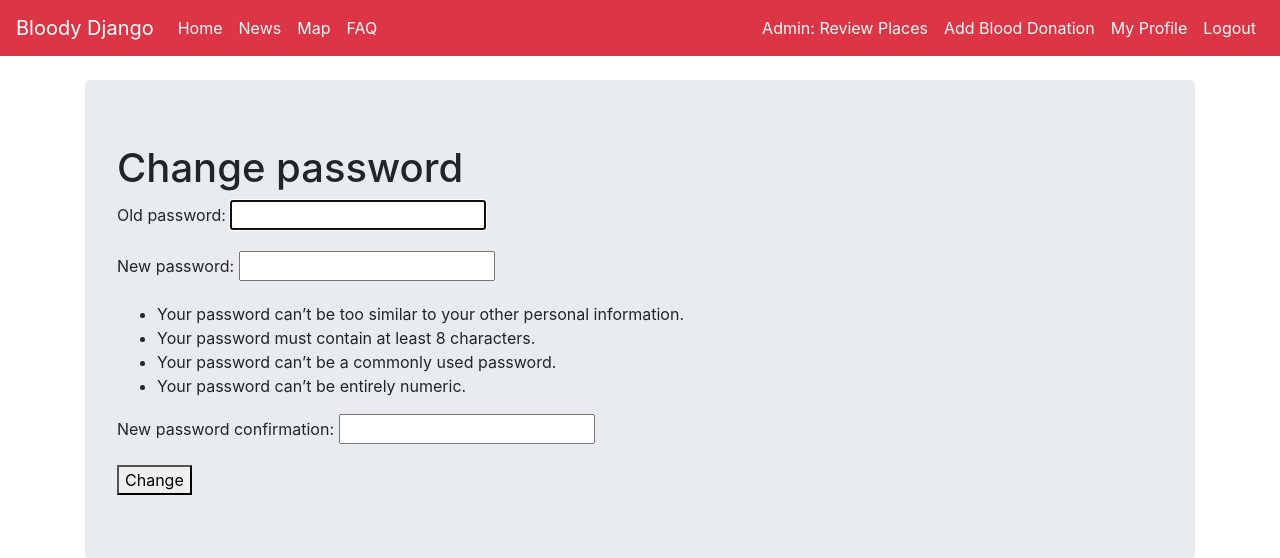
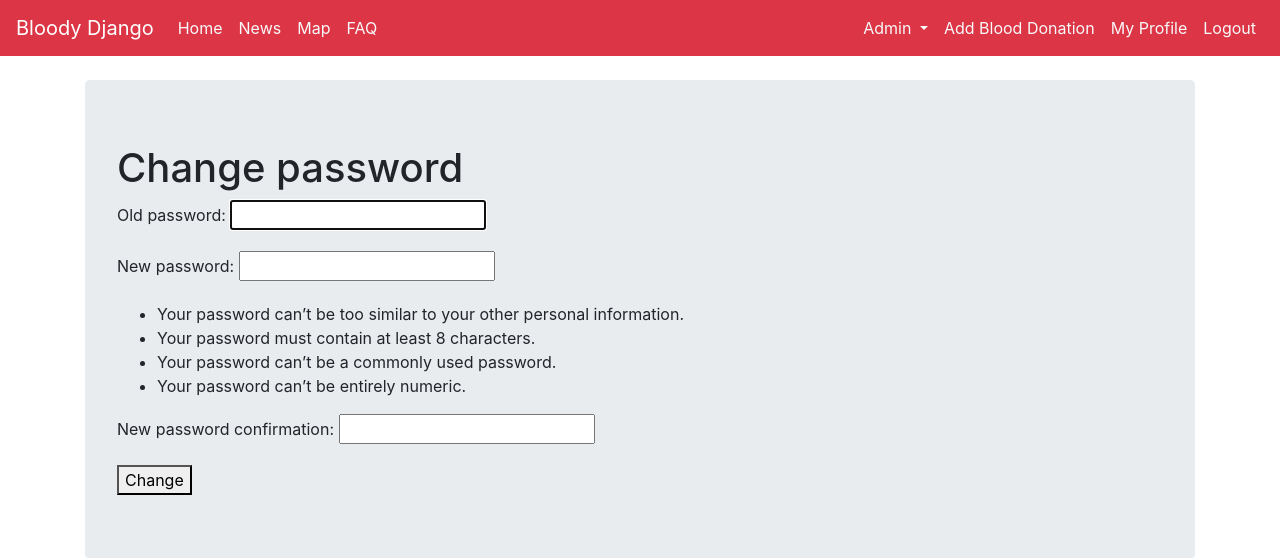
Before and after one commit to chmey/django-giving-blood, a Django app: page /auth/change_password in a window 1280 px wide. Shown: the top 558 px of the page. Run offline with Django 3.2, Linux system fonts and the light colour scheme; the visitor is signed in with stand-in values (Sample User, id 1); some libraries are stand-ins or nearby versions.

Commit message:
Add Admin Links to Base Template

```diff
--- a/web/templates/base.html
+++ b/web/templates/base.html
@@ -31,7 +31,15 @@
        </ul>
        <div class="navbar-nav">
          {% if user.is_superuser %}
-         <a class="nav-link text-light" href="{% url 'admin:review-place-index' %}">Admin: Review Places</a>
+         <div class="nav-item dropdown">
+           <a class="nav-link text-light dropdown-toggle" href="#" id="navbarDropdown" role="button" data-toggle="dropdown" aria-haspopup="true" aria-expanded="false">
+             Admin
+           </a>
+           <div class="dropdown-menu bg-danger" aria-labelledby="navbarDropdown">
+             <a class="nav-link text-light" href="{% url 'admin:review-place-index' %}">Review Places</a>
+             <a class="nav-link text-light" href="{% url 'admin:upload-donation-places' %}">Import Places</a>
+           </div>
+         </div>
          {%endif%}
          {% if user.is_authenticated %}
          <a class="nav-link text-light" href="{% url 'add-donation' %}">Add Blood Donation</a>
```
